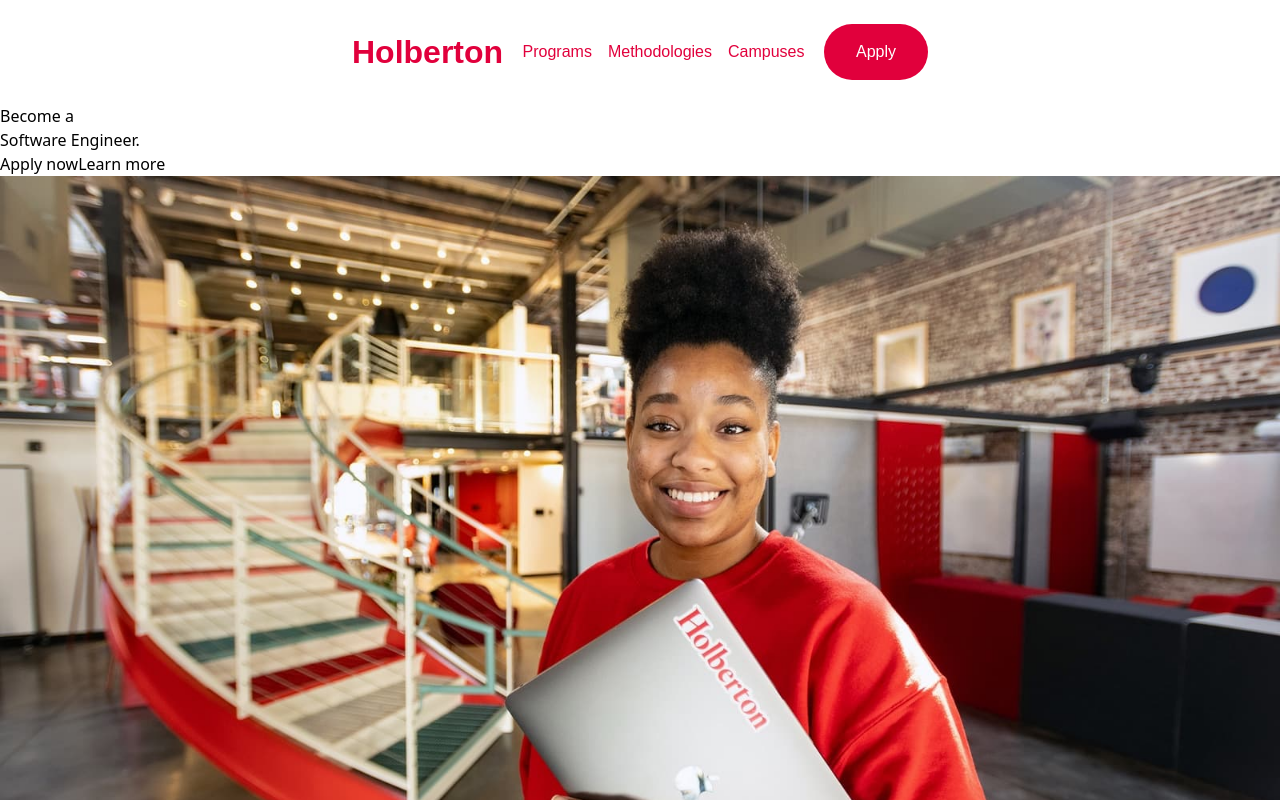
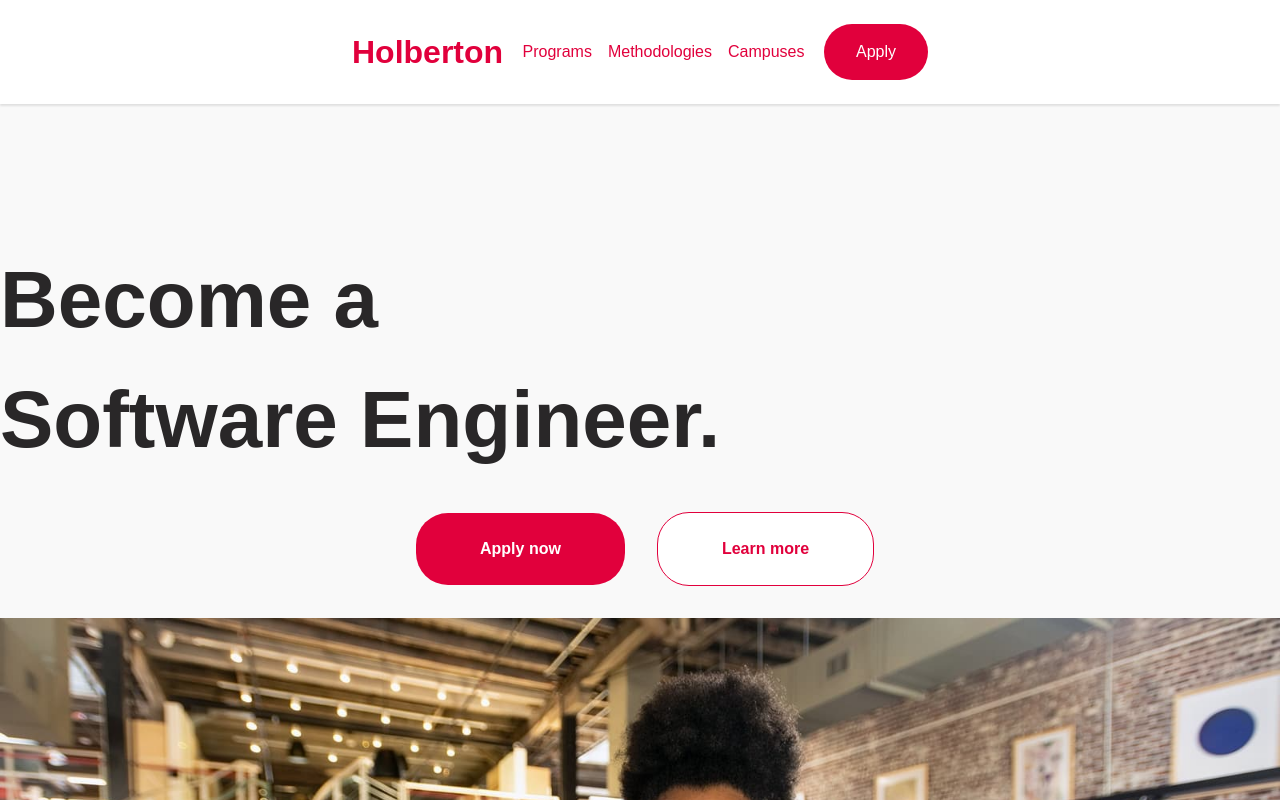
Before and after one commit to Arantisjr/holberton_website_clone, a React (Vite) app: page / in a window 1280 px wide. Shown: the top 800 px of the page. Built offline with nearby package versions, Linux system fonts and the light colour scheme.

Commit message:
add: started section1 of the homepage

```diff
--- a/src/index.scss
+++ b/src/index.scss
@@ -7,6 +7,6 @@
 
    }
 body{
-    height: 100vh;
+    min-height: 100vh;
 
 }
--- a/src/navbar/Navbar.scss
+++ b/src/navbar/Navbar.scss
@@ -6,6 +6,12 @@
     background-color: #fff;
     padding: 1.5rem 22rem;
     font-family: sans-serif;
+    position: fixed;
+    top: 0;
+    left: 0;
+    width: 100%;
+    z-index: 1000;
+    box-shadow: 0 2px 2px rgba(0,0,0,0.1);
 
 
     .header_content{
@@ -33,10 +39,11 @@
             background-color: $bgc_button;
             padding: 1rem 2rem;
             border-radius: 50px;
-            transition: padding 0.3s ease;
+            transition: transform 0.3s ease;
+            cursor: pointer;
 
             &:hover{
-                padding: 1.1rem 2.1rem;
+               transform: scale(1.05);
                 opacity: 0.8;
 
             }
--- a/src/section1/Section1.jsx
+++ b/src/section1/Section1.jsx
@@ -1,5 +1,6 @@
 import './Section1.scss'
 import page_image from '../assets/lois.jpeg'
+import floating_imgae from '../assets/logo.svg'
 
 
 const Section1 = () =>{
@@ -7,16 +8,21 @@
     return(
         <>
         <section>
+            <div className="main_container">
             <div className="text_div">
-                <h1>Become a <br />
-                Software Engineer.
-                </h1>
+                 <p>Become a</p>
+               <p> Software Engineer.</p>
+
             </div>
             <div className="button_div">
             <button className='apply_button'><a href="">Apply now</a></button>
             <button className='learn_more'><a href="">Learn more</a></button>
             </div>
             <img src={page_image} alt="an image of a girl" />
+            </div>
+            <div className="flaoting_image">
+                <img src={floating_imgae} alt="logo_image" />
+            </div>
         </section>
 
         </>
--- a/src/section1/Section1.scss
+++ b/src/section1/Section1.scss
@@ -1,2 +1,68 @@
 $text_color:#292728;
 $bgc_button:#E1003C;
+
+section{
+font-family: sans-serif;
+background-color: #F9F9F9;
+margin-top: 0;
+
+
+    .main_container{
+        padding-top: 15rem;
+
+            .text_div p{
+                padding: 0;
+                margin: 0;
+                font-size: 5rem;
+               font-weight: bold;
+                color: $text_color;
+            }
+            .button_div{
+                padding-left: 26rem;
+                margin-bottom: 2rem;
+                margin-top: 2rem;
+
+                    .apply_button{
+                        padding: 1.5rem 4rem;
+                        background-color: $bgc_button;
+                        border-radius: 2rem;
+                        color: white;
+                        font-weight: bold;
+                        margin-right: 2rem;
+                        transition: transform 0.3s ease;
+
+                            &:hover{
+                            transform: scale(1.05);
+                              opacity: 0.8;
+
+                            }
+                    }
+                    .learn_more{
+                        padding: 1.5rem 4rem;
+                        background-color: white;
+                        border-radius: 2rem;
+                        color: $bgc_button;
+                        font-weight: bold;
+                        margin-right: 2rem;
+                        border: solid 1px $bgc_button;
+                        transition: transform 0.3s ease;
+
+                            &:hover{
+                            transform: scale(1.05);
+                            opacity: 0.8;
+
+                            }
+
+                    }
+            }
+                img{
+                    width: 100%;
+                }
+    }
+    .flaoting_image{
+
+            .img{
+                height: 2rem;
+            }
+    }
+}
```
